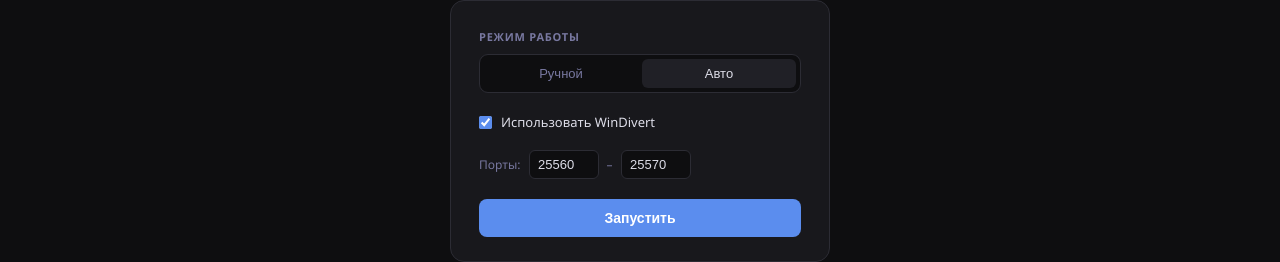
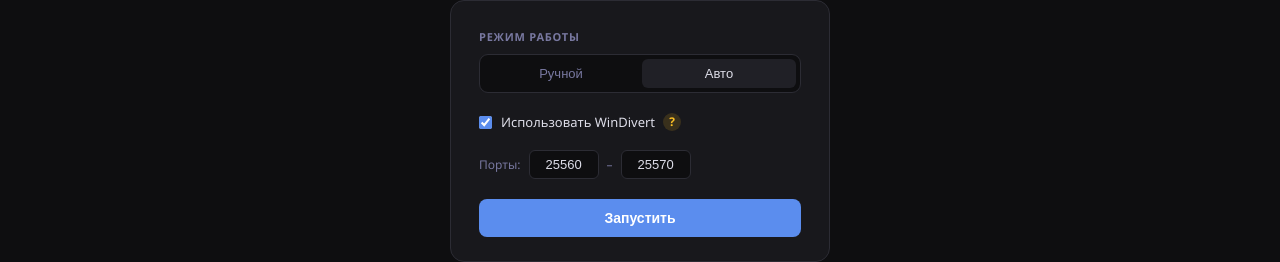
Before and after one commit to kauri-off/voxelproxy, a React (Vite) app: page / in a window 1280 px wide. Both pictures are taken after a click on the button "Авто". Shown: the part 271-533 px from the top of the page. Built offline with nearby package versions, Linux system fonts and the light colour scheme.

Commit message:
добавлена кнопка с документацией

```diff
--- a/src-tauri/tauri.conf.json
+++ b/src-tauri/tauri.conf.json
@@ -1,6 +1,6 @@
 {
   "productName": "VoxelProxy",
-  "version": "6.1.6",
+  "version": "6.1.7",
   "identifier": "com.kauri-off.voxelproxy",
   "build": {
     "beforeDevCommand": "npm run dev",
--- a/src/components/TitleBar.tsx
+++ b/src/components/TitleBar.tsx
@@ -24,17 +24,5 @@ export const TitleBar: React.FC<Props> = ({ state, onStop }) => (
         ■ Остановить
       </button>
     )}
-    {state.updateInfo && (
-      <a
-        className="titlebar__update"
-        href="#"
-        onClick={(e) => {
-          e.preventDefault();
-          openUrl(state.updateInfo!.link);
-        }}
-      >
-        Доступно обновление {state.updateInfo.tag}
-      </a>
-    )}
   </header>
 );
--- a/src/styles/components.css
+++ b/src/styles/components.css
@@ -112,6 +112,12 @@
   outline: none;
   text-align: center;
   transition: border-color 0.15s;
+}
+
+.port-input::-webkit-inner-spin-button,
+.port-input::-webkit-outer-spin-button {
+  -webkit-appearance: none;
+  margin: 0;
 }
 
 .port-input:focus { border-color: var(--c-accent); }
@@ -284,3 +290,29 @@
 
 .client-card--waiting .client-card__status { color: var(--c-warn); }
 .client-card--online  .client-card__status { color: var(--c-success); }
+
+/* ── WinDivert row with help icon ─────────────────────────────── */
+.windivert-row {
+  display: flex;
+  align-items: center;
+  gap: 8px;
+}
+
+.help-icon {
+  display: inline-flex;
+  align-items: center;
+  justify-content: center;
+  width: 18px;
+  height: 18px;
+  border-radius: 50%;
+  background: rgba(var(--c-warn-rgb), 0.15);
+  color: var(--c-warn);
+  font-size: 12px;
+  font-weight: bold;
+  cursor: pointer;
+  transition: background 0.15s;
+}
+
+.help-icon:hover {
+  background: rgba(var(--c-warn-rgb), 0.3);
+}
--- a/src/styles/layout.css
+++ b/src/styles/layout.css
@@ -21,8 +21,7 @@
   flex: 1;
 }
 
-.titlebar__logo,
-.titlebar__update {
+.titlebar__logo {
   background: none;
   border: none;
   padding: 0;
@@ -42,19 +41,6 @@
 
 .titlebar__logo:hover {
   color: var(--c-accent);
-}
-
-.titlebar__update {
-  font-size: 12px;
-  color: var(--c-warn);
-  padding: 3px 8px;
-  border: 1px solid rgba(var(--c-warn-rgb), 0.35);
-  border-radius: 4px;
-  transition: background 0.15s;
-}
-
-.titlebar__update:hover {
-  background: rgba(var(--c-warn-rgb), 0.12);
 }
 
 .titlebar__stop {
--- a/src/views/IdleView.tsx
+++ b/src/views/IdleView.tsx
@@ -86,6 +86,14 @@ export const IdleView: React.FC<Props> = ({ state, setState, addLog }) => {
     }
   };
 
+  const handleUpdateClick = () => {
+    if (state.updateInfo) {
+      api.openUrl(state.updateInfo.link);
+    }
+  };
+
+  const hasUpdate = state.updateInfo !== null;
+
   return (
     <div className="idle-view__body">
       <div className="config-card">
@@ -95,14 +103,14 @@ export const IdleView: React.FC<Props> = ({ state, setState, addLog }) => {
             <button
               className={`tab ${state.mode === "manual" ? "active" : ""}`}
               onClick={() => setState((s) => ({ ...s, mode: "manual" }))}
-              disabled={isStarting}
+              disabled={isStarting || hasUpdate}
             >
               Ручной
             </button>
             <button
               className={`tab ${state.mode === "auto" ? "active" : ""}`}
               onClick={() => setState((s) => ({ ...s, mode: "auto" }))}
-              disabled={isStarting}
+              disabled={isStarting || hasUpdate}
             >
               Авто
             </button>
@@ -122,11 +130,12 @@ export const IdleView: React.FC<Props> = ({ state, setState, addLog }) => {
                   setState((s) => ({ ...s, manualServerAddr: e.target.value }))
                 }
                 onKeyDown={handleKeyDown}
-                disabled={isStarting}
+                disabled={isStarting || hasUpdate}
               />
             </>
           ) : (
             <>
+              <div className="windivert-row">
                 <label className="checkbox-label">
                   <input
                     type="checkbox"
@@ -137,10 +146,23 @@ export const IdleView: React.FC<Props> = ({ state, setState, addLog }) => {
                         autoUseWindivert: e.target.checked,
                       }))
                     }
-                  disabled={isStarting}
+                    disabled={isStarting || hasUpdate}
                   />
                   Использовать WinDivert
                 </label>
+                <span
+                  className="help-icon"
+                  onClick={() =>
+                    api.openUrl(
+                      "https://github.com/kauri-off/voxelproxy?tab=readme-ov-file#автоматический-режим-windows-хотспот",
+                    )
+                  }
+                  role="button"
+                  tabIndex={0}
+                >
+                  ?
+                </span>
+              </div>
               {state.autoUseWindivert && (
                 <div className="port-range-row">
                   <span className="hint">Порты:</span>
@@ -156,7 +178,7 @@ export const IdleView: React.FC<Props> = ({ state, setState, addLog }) => {
                     }
                     min={1}
                     max={65535}
-                    disabled={isStarting}
+                    disabled={isStarting || hasUpdate}
                   />
                   <span className="hint">–</span>
                   <input
@@ -171,7 +193,7 @@ export const IdleView: React.FC<Props> = ({ state, setState, addLog }) => {
                     }
                     min={1}
                     max={65535}
-                    disabled={isStarting}
+                    disabled={isStarting || hasUpdate}
                   />
                 </div>
               )}
@@ -179,8 +201,16 @@ export const IdleView: React.FC<Props> = ({ state, setState, addLog }) => {
           )}
         </div>
 
-        <button className="btn-primary" onClick={start} disabled={isStarting}>
-          {isStarting ? "Запуск..." : "Запустить"}
+        <button
+          className="btn-primary"
+          onClick={hasUpdate ? handleUpdateClick : start}
+          disabled={hasUpdate ? false : isStarting}
+        >
+          {hasUpdate
+            ? `Обновиться ${state.updateInfo?.tag ? `(${state.updateInfo.tag})` : ""}`
+            : isStarting
+              ? "Запуск..."
+              : "Запустить"}
         </button>
       </div>
     </div>
```
Also changed, not shown: 2 other files (tests, documents, lock files or other folders). Lines whose indentation alone changed are shown as unchanged.
